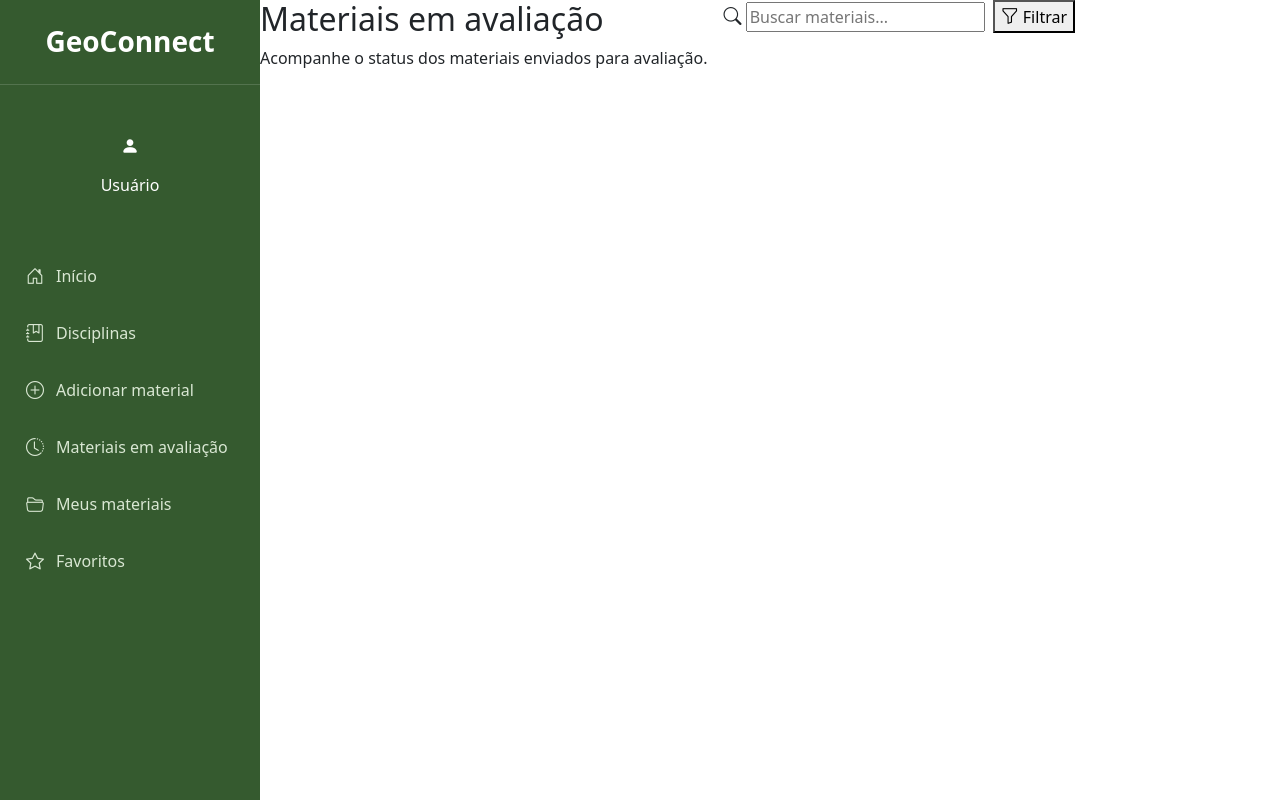
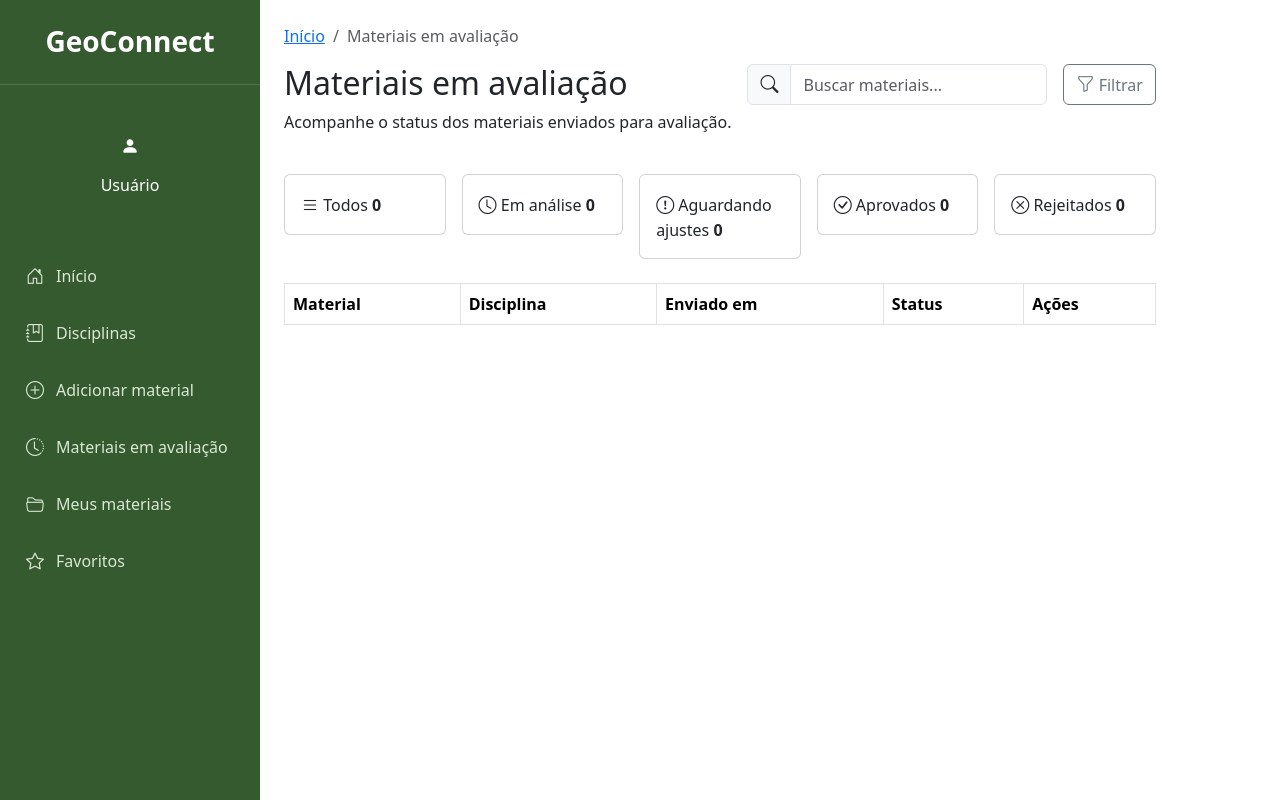
Before and after one commit to BiancaGabriely/GEOCONNECT, a plain HTML site: page em_avalicao/em_avalicao.html in a window 1280 px wide. Drawn offline with nearby package versions, Linux system fonts and the light colour scheme.

Commit message:
continuacao do desenvolvimento da pagina em avaliacao

```diff
--- a/em_avalicao/em_avalicao.html
+++ b/em_avalicao/em_avalicao.html
@@ -19,6 +19,18 @@
         <div id="sidebar-placeholder"></div>
 
         <!-- CABEÇALHO -->
+        <main class="content p-4">
+            <nav aria-label="breadcrumb">
+                <ol class="breadcrumb">
+                    <li class="breadcrumb-item">
+                        <a href="../index/index.html">Início</a>
+                    </li>
+                    <li class="breadcrumb-item active" aria-current="page">
+                        Materiais em avaliação
+                    </li>
+                </ol>
+            </nav>
+
             <div class="d-flex justify-content-between align-items-start mb-4 flex-wrap gap-3">
 
                 <div>
@@ -33,31 +45,113 @@
 
                 </div>
 
-            <!-- BUSCA E FILTRO -->
                 <div class="d-flex gap-2 align-items-center">
 
-                <div class="campo-busca">
-
-                    <i class="bi bi-search busca-icone"></i>
+                    <!-- BARRA DE PESQUISA -->
+                        <div class="input-group">
+                            <span class="input-group-text">
+                                <i class="bi bi-search"></i>
+                            </span>
 
                             <input
                                 type="text"
-                        class="busca-input"
+                                id="pesquisa"
+                                class="form-control"
                                 placeholder="Buscar materiais..."
                             >
-
+                        </div>
                     </div>
 
+                <!-- BOTÃO FILTRAR -->
                     <button
                         type="button"
-                    class="btn-filtrar"
+                        class="btn btn-outline-secondary"
                     >
                     <i class="bi bi-funnel"></i>
                         Filtrar
                     </button>
+            </div>
+
+                <div class="row row-cols-1 row-cols-md-3 row-cols-lg-5 g-3 mb-4">
+
+                    <!-- CARD 1 -->
+                    <div class="col">
+                        <div class="card">
+                            <div class="card-body">
+                                <i class="bi bi-list"></i>
+                                <span>Todos</span>
+                                <strong>0</strong>
+                            </div>
+                        </div>
+                    </div>
+
+                    <!-- CARD 2 -->
+                    <div class="col">
+                        <div class="card">
+                            <div class="card-body">
+                                <i class="bi bi-clock"></i>
+                                <span>Em análise</span>
+                                <strong>0</strong>
+                            </div>
+                        </div>
+                    </div>
+
+                    <!-- CARD 3 -->
+                    <div class="col">
+                        <div class="card">
+                            <div class="card-body">
+                                <i class="bi bi-exclamation-circle"></i>
+                                <span>Aguardando ajustes</span>
+                                <strong>0</strong>
+                            </div>
+                        </div>
+                    </div>
+
+                    <!-- CARD 4 -->
+                    <div class="col">
+                        <div class="card">
+                            <div class="card-body">
+                                <i class="bi bi-check-circle"></i>
+                                <span>Aprovados</span>
+                                <strong>0</strong>
+                            </div>
+                        </div>
+                    </div>
+
+                    <!-- CARD 5 -->
+                    <div class="col">
+                        <div class="card">
+                            <div class="card-body">
+                                <i class="bi bi-x-circle"></i>
+                                <span>Rejeitados</span>
+                                <strong>0</strong>
+                            </div>
+                        </div>
+                    </div>
 
                 </div>
-        </div>
+
+            <div class="table-responsive">
+
+                <table class="table table-bordered table-hover align-middle">
+
+                    <thead>
+                        <tr>
+                            <th>Material</th>
+                            <th>Disciplina</th>
+                            <th>Enviado em</th>
+                            <th>Status</th>
+                            <th>Ações</th>
+                        </tr>
+                    </thead>
+
+                    <tbody>
+                    </tbody>
+
+                </table>
+
+        </main>
+
     </div>
     <script src="/assests/reutilizaveis/sidebar.js"></script>
 </body>
```
Lines whose indentation alone changed are shown as unchanged.
